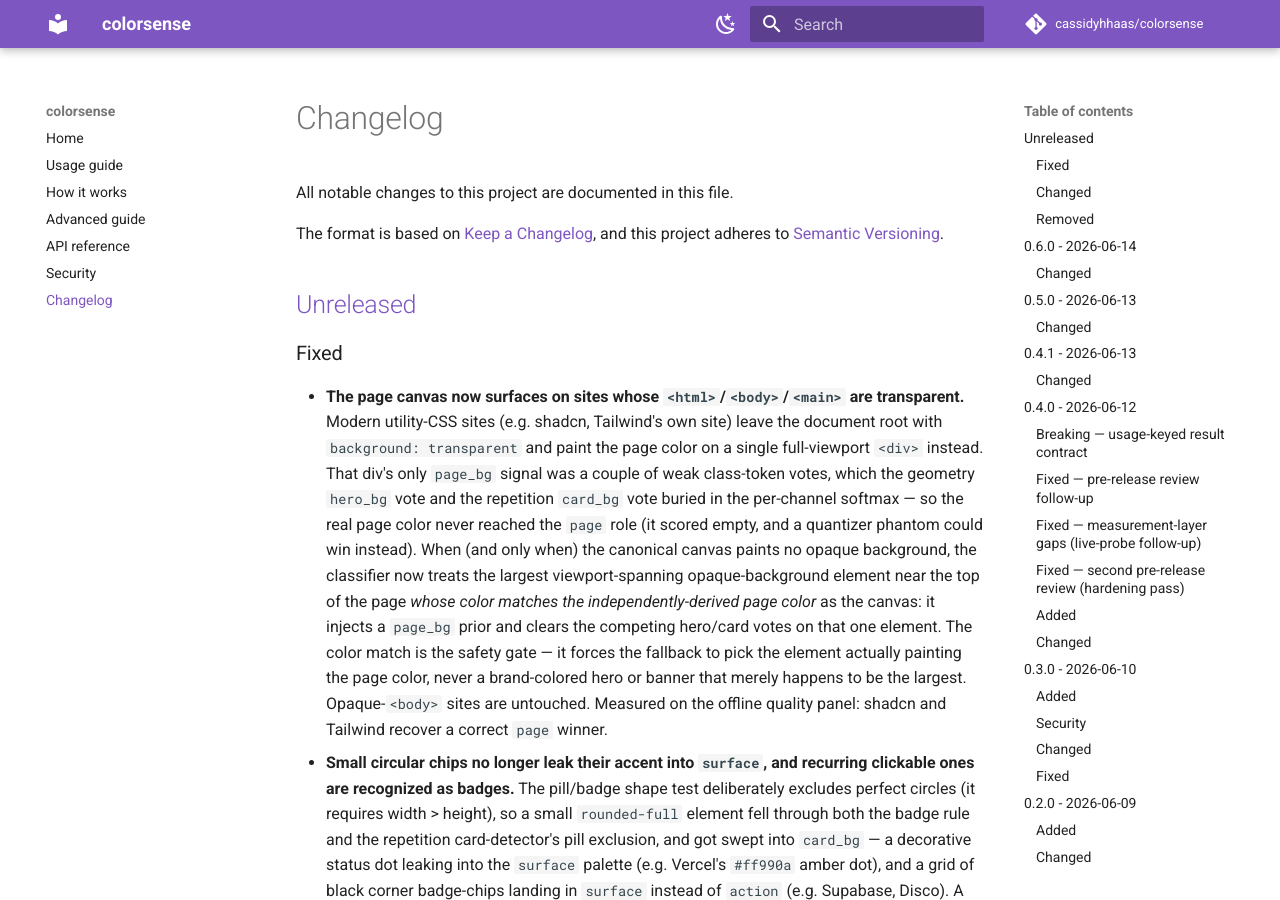
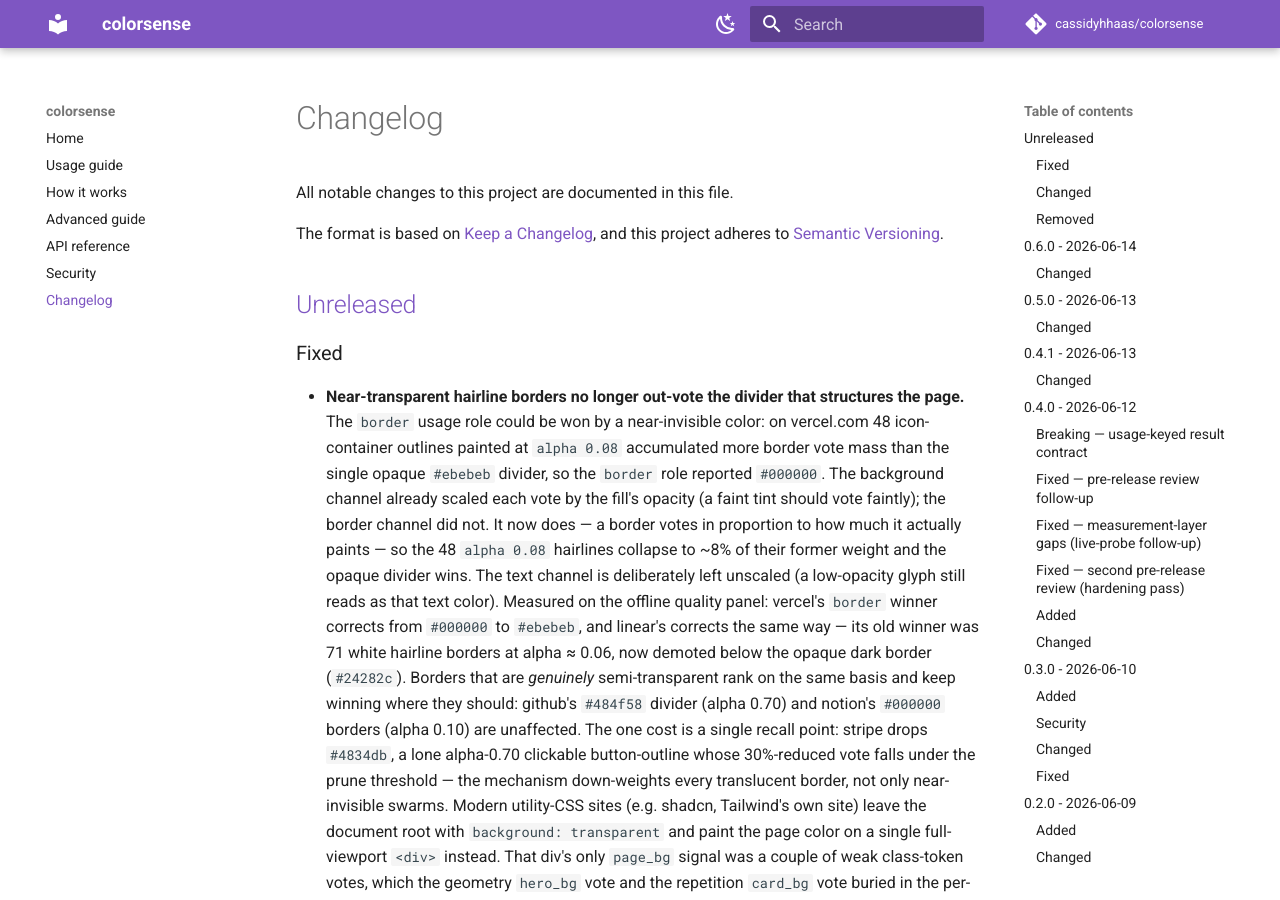
Before and after one commit to cassidyhhaas/colorsense, an MkDocs documentation site: the page built from docs/changelog.md, in a window 1280 px wide and 900 px high. Built offline with MkDocs 1.6.1 and Material for MkDocs 9.7.7, drawn with Linux system fonts in a browser that asks for light colours; comment, search, counter and statistics services are not loaded.

Commit message:
Alpha-weight the border channel so faint hairlines can't out-vote the divider (#60)
The `border` usage role could be won by a near-invisible color. On vercel.com
48 navigation-icon container outlines painted at alpha 0.08 accumulated more
border vote mass than the single opaque #ebebeb divider, so the role reported a
near-transparent #000000.

Root cause: the bg channel already scales each element's vote by the fill's
opacity (a faint tint should vote faintly), but the border channel did not.
Extend that one rule to the border channel — `channel in ("bg", "border")` —
so a border votes in proportion to how much it actually paints. The 48 alpha
0.08 hairlines collapse to ~8% of their former weight and the opaque divider
wins on mass. The text channel is deliberately left unscaled (a low-opacity
glyph still reads as that text color).

This fixes the root cause rather than swapping the border ranking signal, so
the borders that are genuinely semi-transparent keep ranking correctly:
github's #484f58 divider (alpha 0.70, 5 elements) and notion's #000000 borders
(alpha 0.10, 8 elements) still win. (A painted-area ranking was prototyped and
rejected: it fixed vercel but displaced github's canonical divider with a
one-element focus-accent border — the mirror-image failure.)

Eval (offline quality panel): two border winners correct — vercel #000000 ->
#ebebeb, and linear #ffffff -> #24282c (linear's old winner was 71 white
hairline borders at alpha ~0.06, now demoted below the opaque dark border).
winners 73->74, NOISE 78->76, family-bleed 0. Recall 219->218: stripe drops
#4834db, a lone alpha-0.70 clickable button-outline whose 30%-reduced vote
falls under the prune threshold (the mechanism down-weights every translucent
border, not only near-invisible swarms). Goldens unchanged; mypy/ruff clean.

Co-authored-by: Claude Opus 4.8 <noreply@anthropic.com>

```diff
--- a/CHANGELOG.md
+++ b/CHANGELOG.md
@@ -9,7 +9,22 @@ project adheres to [Semantic Versioning](https://semver.org/spec/v2.0.0.html).
 
 ### Fixed
 
-- **The page canvas now surfaces on sites whose `<html>`/`<body>`/`<main>` are transparent.**
+- **Near-transparent hairline borders no longer out-vote the divider that structures the page.**
+  The `border` usage role could be won by a near-invisible color: on vercel.com 48 icon-container
+  outlines painted at `alpha 0.08` accumulated more border vote mass than the single opaque
+  `#ebebeb` divider, so the `border` role reported `#000000`. The background channel already
+  scaled each vote by the fill's opacity (a faint tint should vote faintly); the border channel
+  did not. It now does — a border votes in proportion to how much it actually paints — so the 48
+  `alpha 0.08` hairlines collapse to ~8% of their former weight and the opaque divider wins. The
+  text channel is deliberately left unscaled (a low-opacity glyph still reads as that text color).
+  Measured on the offline quality panel: vercel's `border` winner corrects from `#000000` to
+  `#ebebeb`, and linear's corrects the same way — its old winner was 71 white hairline borders at
+  alpha ≈ 0.06, now demoted below the opaque dark border (`#24282c`). Borders that are *genuinely*
+  semi-transparent rank on the same basis and keep winning where they should: github's `#484f58`
+  divider (alpha 0.70) and notion's `#000000` borders (alpha 0.10) are unaffected. The one cost is
+  a single recall point: stripe drops `#4834db`, a lone alpha-0.70 clickable button-outline whose
+  30%-reduced vote falls under the prune threshold — the mechanism down-weights every translucent
+  border, not only near-invisible swarms.
   Modern utility-CSS sites (e.g. shadcn, Tailwind's own site) leave the document root with
   `background: transparent` and paint the page color on a single full-viewport `<div>` instead.
   That div's only `page_bg` signal was a couple of weak class-token votes, which the geometry
```
Also changed, not shown: docs/how-it-works.md (+9 -4 lines), 2 other files.
